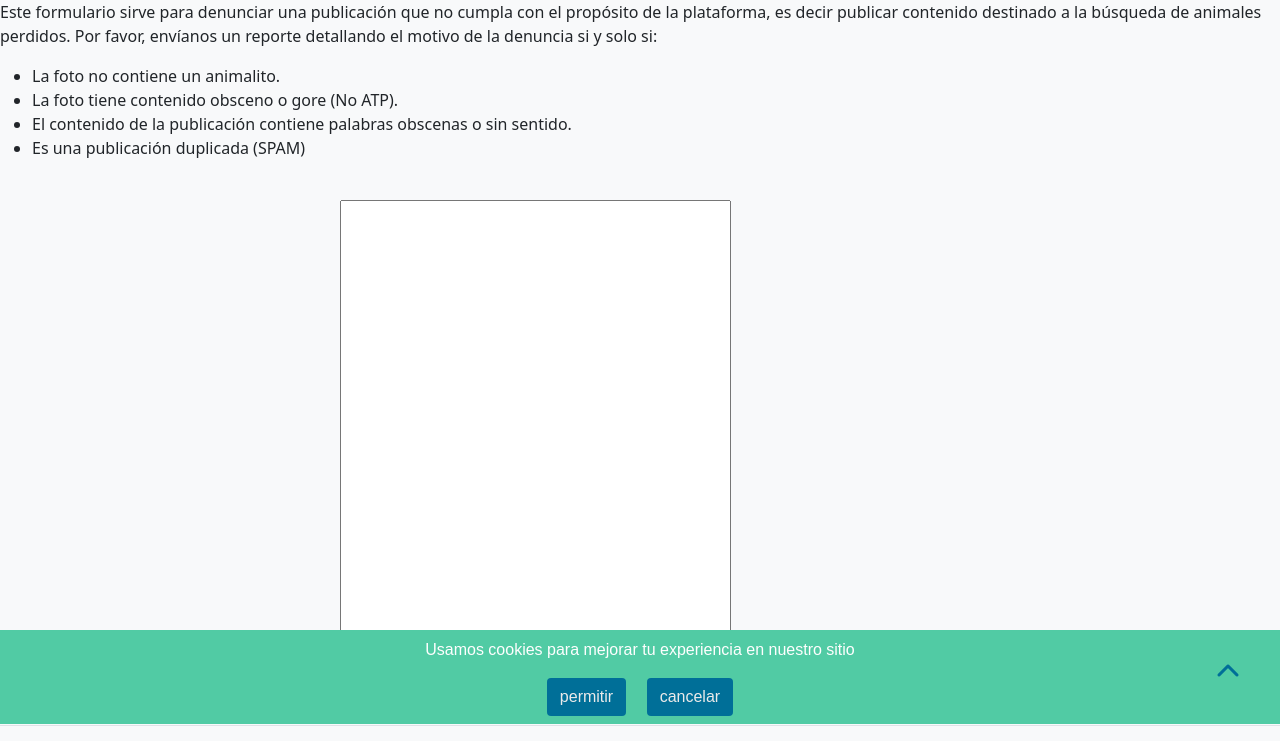
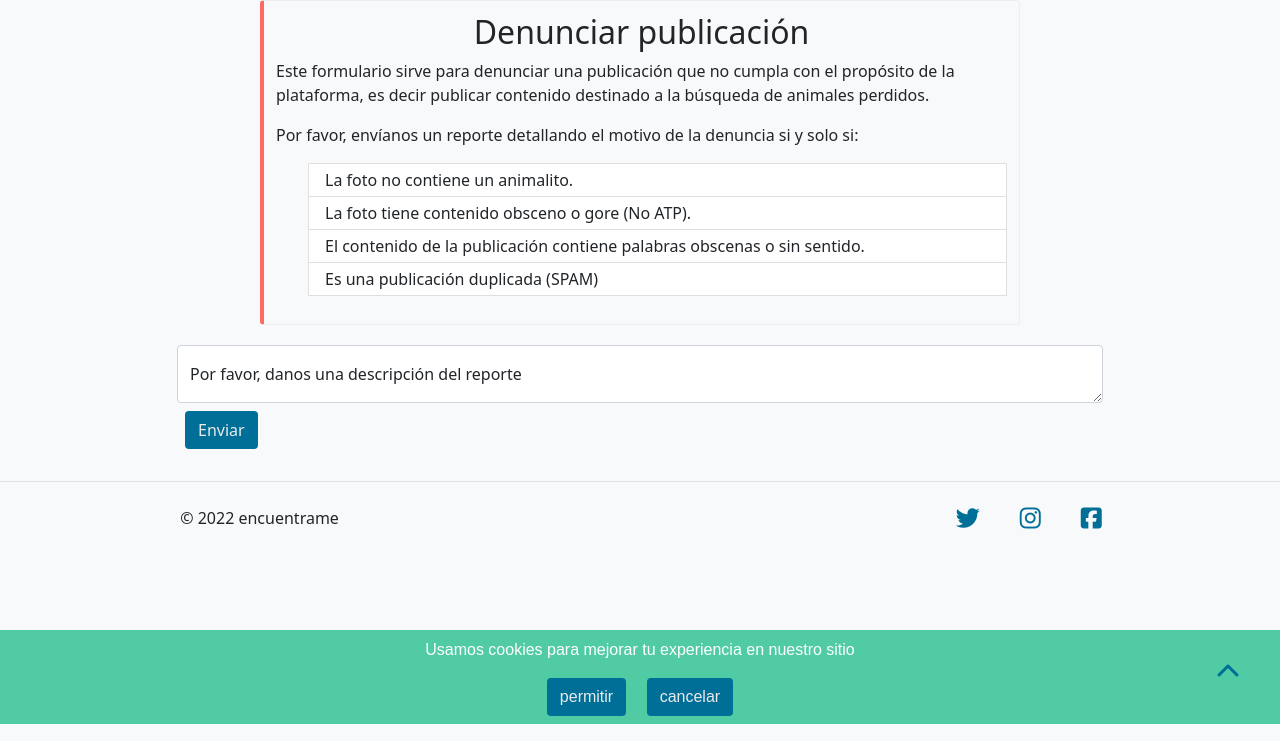
Before and after one commit to protobon/EncuentraMe, a Flask app: page /1/report/1 in a window 1280 px wide. Shown: the part 76-817 px from the top of the page. Run offline with Flask 2, Linux system fonts and the light colour scheme; tables that the repository leaves empty hold one stand-in row (values such as "Sample post"); some libraries are stand-ins or nearby versions.

Commit message:
report layout

```diff
--- a/app.py
+++ b/app.py
@@ -512,19 +512,22 @@ def api_user_by_id(user_id):
 
 
 """ only for test, will be deleted """
-@app.route('/layout')
+
+
+""" @app.route('/layout')
 def layout():
     return render_template('layout.html')
-
-""" only for test, will be deleted """
 @app.route('/layout_form')
 def layout_form():
     return render_template('layout_form.html')
 
-""" only for test, will be deleted """
 @app.route('/layout_form_found')
 def layout_form_found():
-    return render_template('layout_form_found.html')
+    return render_template('layout_form_found.html') """
+
+@app.route('/layout_form_report')
+def layout_form_report():
+    return render_template('form_report.html')
 
 if __name__ == "__main__":
     app.run(host="0.0.0.0")
--- a/static/css/main.css
+++ b/static/css/main.css
@@ -354,3 +354,57 @@ posts {
     border-radius: 0.5rem;
     box-shadow: 1px 1px 0.25rem rgba(156, 156, 156, 0.5);
 }
+
+/************************/
+/* moderate */
+.enc-moderate-list-g ul li {
+    list-style: none;
+    text-align: left;
+    padding: .25rem 1rem;
+}
+
+.enc-textarea {
+}
+/************************/
+/* brand buttons */
+
+.enc-btn-sub-pink {
+    display: inline-block;
+    font-weight: 400;
+    line-height: 1.5;
+    text-align: center;
+    text-decoration:none;
+    vertical-align: middle;
+    cursor: pointer;
+    background: #006f98;
+    border: 1px solid transparent;
+    font-size: 1rem;
+    border-radius: .25rem;
+    padding: .375rem .75rem;
+    margin: .5rem;
+    color: #eaeaea;
+    transition: color .15s ease-in-out, background-color .15s ease-in-out, border-color .15s ease-in-out, box-shadow .15s ease-in-out;
+}
+
+.enc-btn-sub-pink:active {
+    color: #fff;
+    background-color: #00446a;
+    border-color: #00446a;
+    transition: color .15s ease-in-out, background-color .15s ease-in-out, border-color .15s ease-in-out, box-shadow .15s ease-in-out;
+}
+
+.enc-btn-sub-pink:hover {
+    color: #fff;
+    background-color: #007dab;
+    border-color: #007dab;
+    box-shadow: 0 0 0 0.25rem rgb(79, 157, 201, .5);
+    transition: color .15s ease-in-out, background-color .15s ease-in-out, border-color .15s ease-in-out, box-shadow .15s ease-in-out;
+}
+
+.enc-btn-sub-pink:focus {
+    color: #fff;
+    background-color: #007dab;
+    border-color: #007dab;
+    box-shadow: 0 0 0 0.25rem rgba(79, 157, 201, .5);
+    transition: color .15s ease-in-out, background-color .15s ease-in-out, border-color .15s ease-in-out, box-shadow .15s ease-in-out;
+}
--- a/templates/form_report.html
+++ b/templates/form_report.html
@@ -2,6 +2,26 @@
 {% block head %}
 {% endblock %}
 {% block body %}
+<div class="container-xl">
+    <main>
+        <div class="row justify-content-center text-center">
+            <div class="col-12 col-md-10 col-lg-8 bd-callout bd-callout-warning">
+                <h2>Denunciar publicación</h2>
+                <p class="text-start">Este formulario sirve para denunciar una publicación que no cumpla con el propósito de la plataforma, es decir publicar contenido destinado a la búsqueda de animales perdidos.</p>
+                <p class="text-start">Por favor, envíanos un reporte detallando el motivo de la denuncia si y solo si:</p>
+                <div class="list-group enc-moderate-list-g">
+                    <ul>
+                        <li class="list-group-item">La foto no contiene un animalito.</li>
+                        <li class="list-group-item">La foto tiene contenido obsceno o gore (No ATP).</li>
+                        <li class="list-group-item">El contenido de la publicación contiene palabras obscenas o sin sentido.</li>
+                        <li class="list-group-item">Es una publicación duplicada (SPAM)</li>
+                    </ul>
+                </div>
+
+            </div>
+        </div>
+        <div class="row justify-content-center">
+            <div class="col-sm-12 col-md-10 col-lg-10">
                 <form action="/{{ user_id }}/report/{{ post_id }}" method="post" class="form_center" id="main_form">
                         {% with messages = get_flashed_messages(with_categories=true) %}
                         {% if messages %}
@@ -22,19 +42,16 @@
                             {% endfor %}
                         {% endif %}
                     {% endwith %}
-<p>Este formulario sirve para denunciar una publicación que no cumpla con el propósito de
-    la plataforma, es decir publicar contenido destinado a la búsqueda de animales perdidos.
-    Por favor, envíanos un reporte detallando el motivo de la denuncia si y solo si:
-</p>
-<ul>
-    <li>La foto no contiene un animalito.</li>
-    <li>La foto tiene contenido obsceno o gore (No ATP).</li>
-    <li>El contenido de la publicación contiene palabras obscenas o sin sentido.</li>
-    <li>Es una publicación duplicada (SPAM)</li>
-</ul>
-<br>
-<label for="reporte">Por favor, danos una descripción del reporte:</label>
-<textarea name="reporte" cols="40" rows="20" minlength="10" maxlength="256"></textarea>
-<button type="submit" class="btn btn-primary" id="form-submit">Enviar</button>
+                    <div class="col-12 form-floating">
+                        <textarea name="reporte" class="form-control enc-textarea" placeholder="describa su denuncia lo mas claro posible" id="floatingTextarea"></textarea>
+                        <label for="floatingTextarea">Por favor, danos una descripción del reporte</label>
+                        <button type="submit" class="btn btn-primary enc-btn-sub-pink" id="form-submit">Enviar</button>
+                      </div>
                 </form>
+            </div>
+              </div>
+        </div>
+    </main>
+</div>
+
 {% endblock %}
```
Lines whose indentation alone changed are shown as unchanged.
